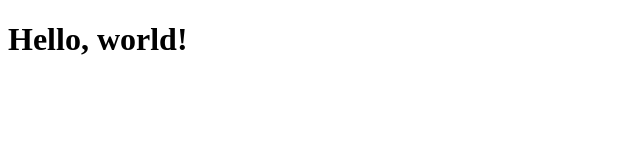
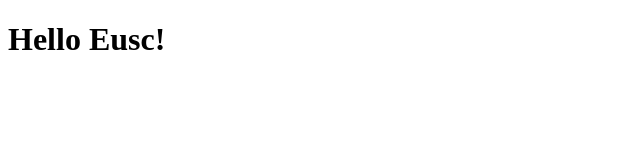
Before and after one commit to yetson0/eusc-web, a plain HTML site: page index.html in a window 1280 px wide. Shown: the full height of the page, 0-640 px from the left. Drawn offline with Linux system fonts and the light colour scheme.

Commit message:
Update index.html

```diff
--- a/index.html
+++ b/index.html
@@ -8,6 +8,6 @@
   <link rel="icon" href="favicon.png">
 </head>
 <body>
-  <h1>Hello, world!</h1>
+  <h1>Hello Eusc!</h1>
 </body>
 </html>
```
